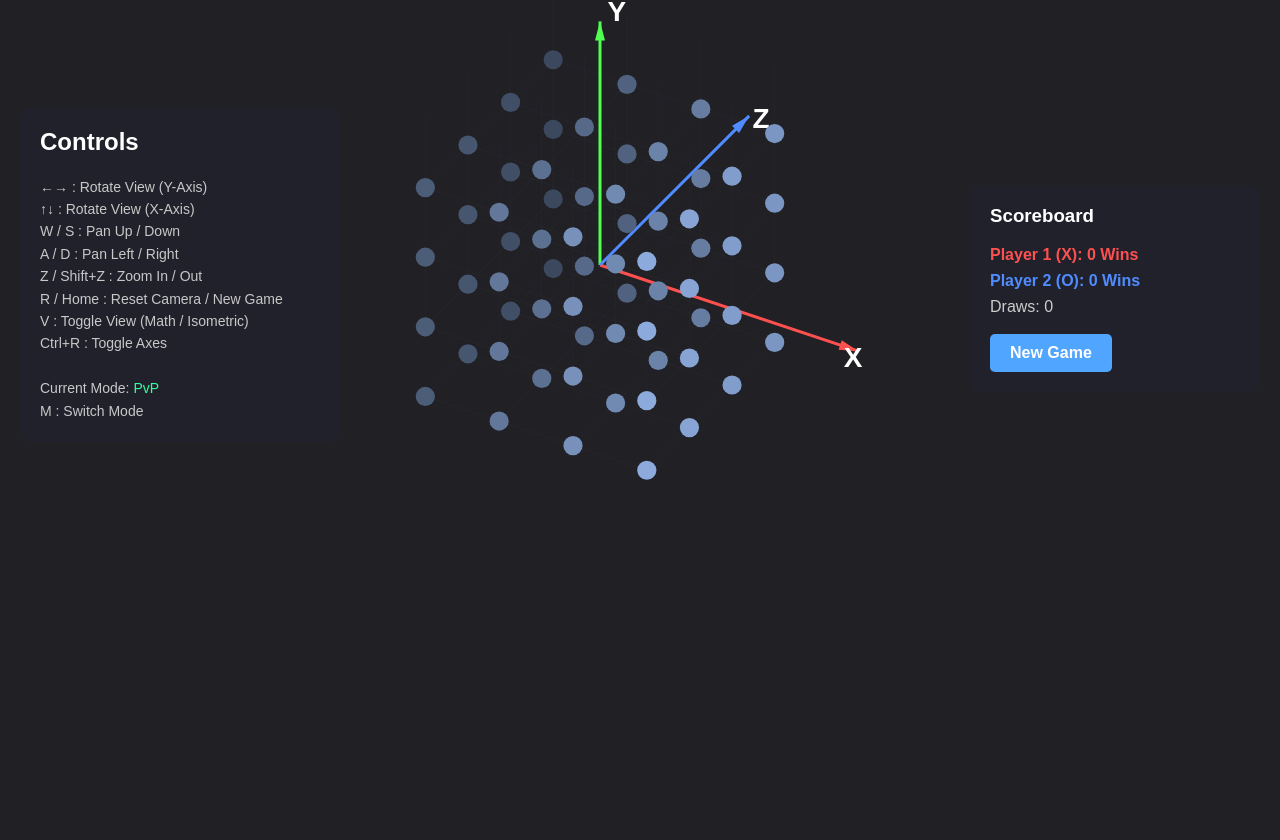
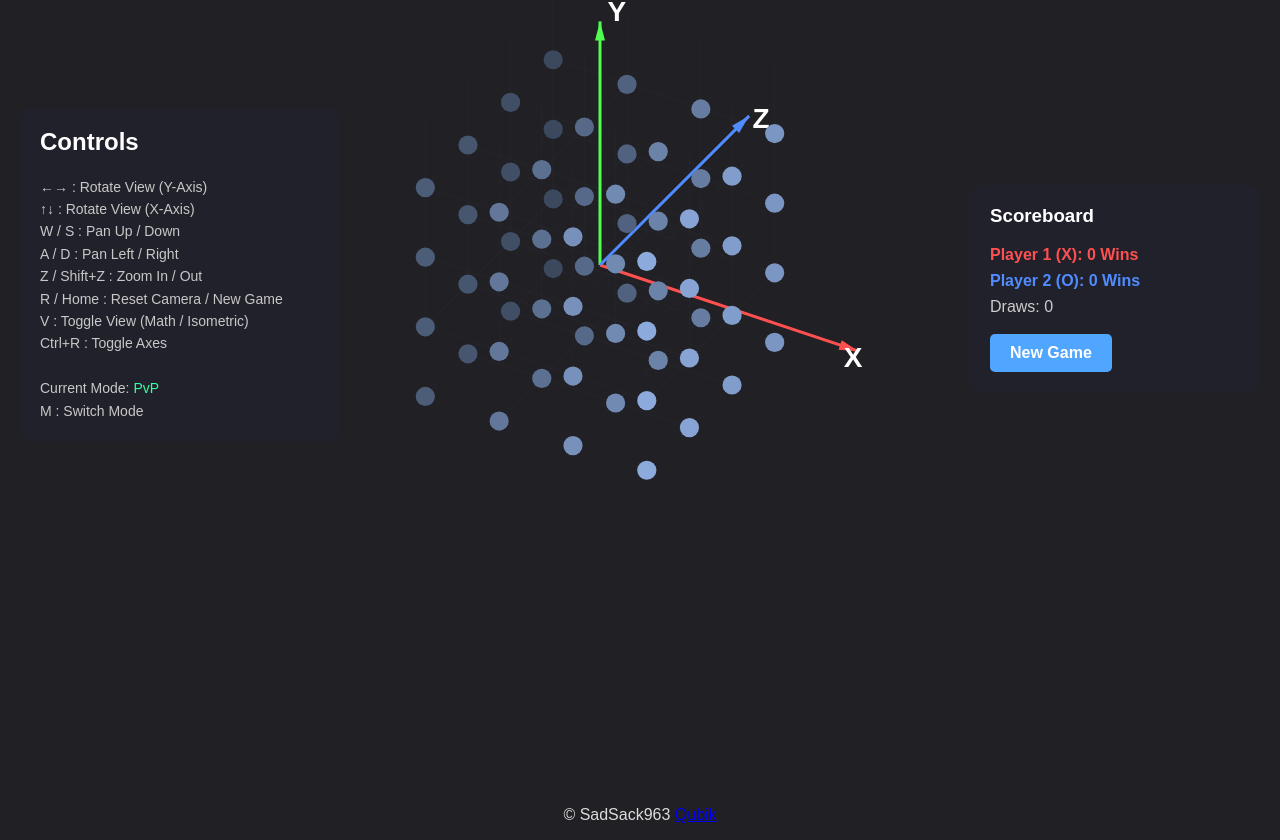
Before and after one commit to SadSack963/Qubik, a plain HTML site: page index.html in a window 1280 px wide. Shown: the part 308-1148 px from the top of the page. Before the commit the page ends 1098 px from the top, so only its background shows below. Drawn offline with Linux system fonts and the light colour scheme.

Commit message:
Add copyright footer

```diff
--- a/index.html
+++ b/index.html
@@ -1166,5 +1166,12 @@
 };
 
 </script>
+
+<div id="footer" style="text-align: center">
+    <p>
+        &copy SadSack963 <a href="https://github.com/SadSack963/Qubik">Qubik</a>
+    </p>
+</div>
+
 </body>
 </html>
```
